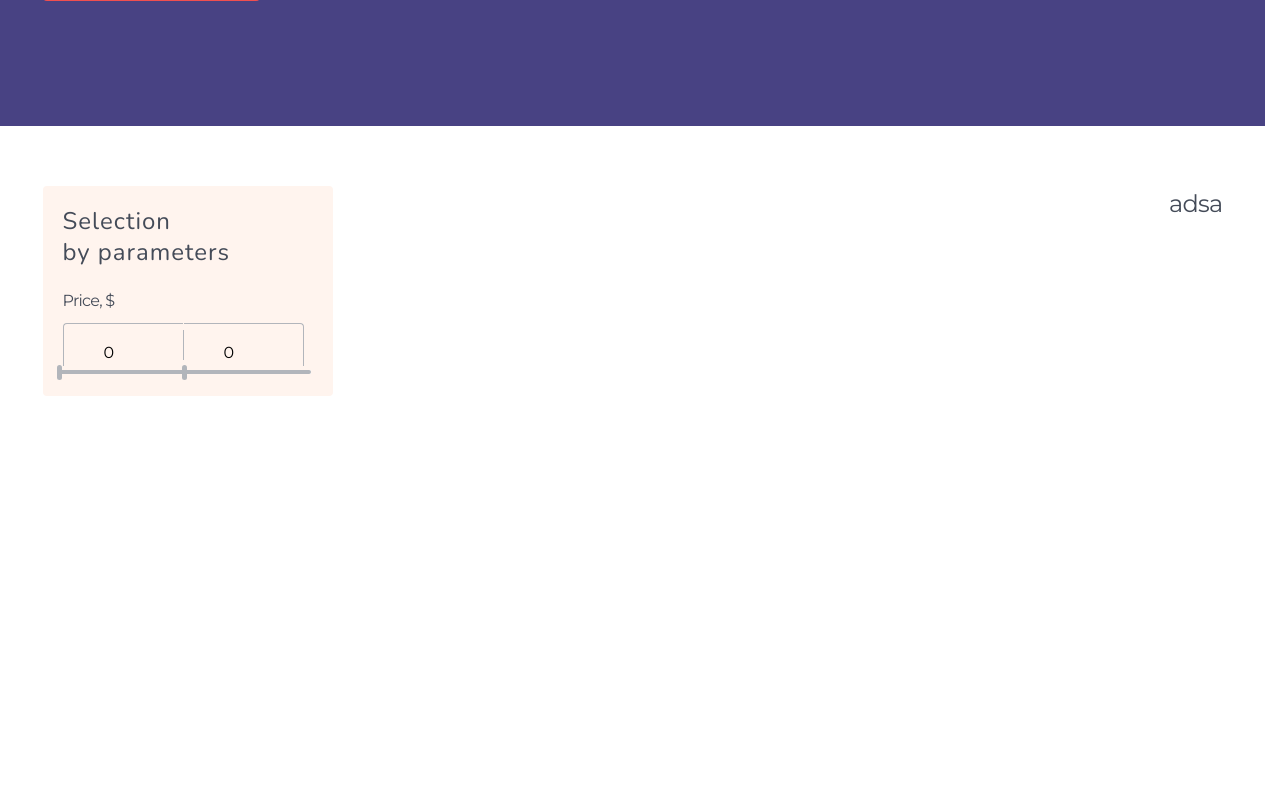
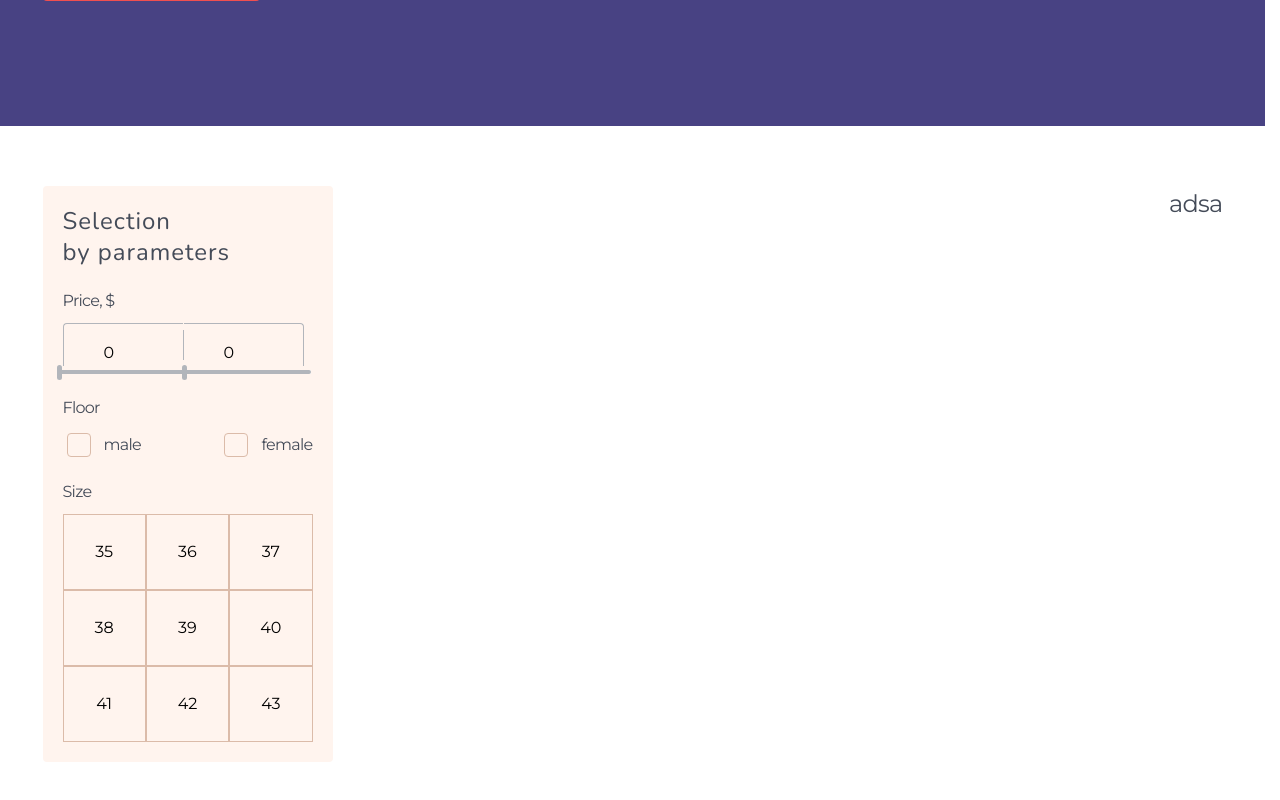
Before and after one commit to Ilya-Poltawezc/project-16-App-shop, a React (Vite) app: page / in a window 1280 px wide. Shown: the part 456-1256 px from the top of the page. Before the commit the page ends 912 px from the top, so only its background shows below. Built offline with nearby package versions, Linux system fonts and the light colour scheme.

Commit message:
catalog(checkbox, size)

```diff
--- /dev/null
+++ b/src/components/Sider/SectionCatalog/CheckBoxInput.jsx
@@ -0,0 +1,19 @@
+import styles from './SectionCatalog.module.scss';
+
+export default function CheckBoxInput() {
+    return (
+         <div className={styles.catalog__checkBlock}>
+         <p className={styles.catalog__blockP}>Floor</p>
+         <div className={styles.catalog__blockCheck}>
+            <div className={styles.catalog__divCheck}>
+                <label className={styles.catalog__blockP} htmlFor="male">male</label>
+                <input className={styles.catalog__checkBox} id='male' type="checkbox" />
+            </div>
+            <div className={styles.catalog__divCheck}>
+                <label className={styles.catalog__blockP} htmlFor="female">female</label>
+                <input className={styles.catalog__checkBox} id='female' type="checkbox" />
+            </div>
+         </div>
+         </div>
+    )
+}
--- a/src/components/Sider/SectionCatalog/SectionCatalog.jsx
+++ b/src/components/Sider/SectionCatalog/SectionCatalog.jsx
@@ -1,6 +1,8 @@
+import CheckBoxInput from './CheckBoxInput';
 import RangeInput from './RangeInput';
 import styles from './SectionCatalog.module.scss';
 import clsx from 'clsx';
+import SizeCatalog from './SizeCatalog';
 
 export default function SectionCatalog() {
     return (
@@ -8,6 +10,8 @@ export default function SectionCatalog() {
             <div className={styles.catalog__title}>
                 <h2 className={styles.catalog__h2}>Selection<br></br> by parameters</h2>
                 <RangeInput />
+                <CheckBoxInput />
+                <SizeCatalog />
             </div>
             <div>adsa</div>
         </div>
--- a/src/components/Sider/SectionCatalog/SectionCatalog.module.scss
+++ b/src/components/Sider/SectionCatalog/SectionCatalog.module.scss
@@ -6,6 +6,9 @@
     justify-content: space-between;
 
     &__title {
+        display: flex;
+        flex-direction: column;
+        row-gap: rem(20);
         padding: rem(20);
         background-color: var(--color-secBg);
         border-radius: rem(4);
@@ -15,10 +18,6 @@
         font-size: rem(24);
         font-weight: 400;
         color: var(--color-greyText);
-    }
-
-    &__block {
-        margin-top: rem(20);
     }
 
     &__blockP {
@@ -90,4 +89,72 @@
         appearance: none;
         margin-left: rem(-6);
     }
+
+    &__checkBlock {
+        display: flex;
+        flex-direction: column;
+        row-gap: rem(10);
+    }
+
+    &__blockCheck {
+        display: flex;
+        align-items: center;
+        justify-content: space-between;
+    }
+
+    &__divCheck {
+        display: flex;
+        align-items: center;
+        column-gap: rem(10);
+        flex-direction: row-reverse;
+    }
+
+    &__checkBox {
+        display: flex;
+        align-items: center;
+        justify-content: center;
+        appearance: none;
+        background-color: transparent;
+        width: rem(24);
+        aspect-ratio: 1;
+        border: var(--borderCheckbox);
+        border-radius: rem(4);
+
+        &:not(:checked) {
+                &::after {
+                    @include hide;
+                }
+            }
+
+            &::after {
+                content: '';
+                width: rem(15);
+                height: rem(12);
+                background: url('../../../assets/icons/GroupCheckbox.svg') center/cover no-repeat;
+                transition-duration: var(--transition-duration);
+            }
+    }
+
+    &__sizeBlock {
+        display: flex;
+        flex-direction: column;
+        row-gap: rem(10);
+    }
+
+    &__blockGrid {
+        display: grid;
+        grid-template-columns: repeat(3, 3fr);
+    }
+
+    &__button {
+        padding: rem(25);
+        background-color: transparent;
+        font-family: var(--font-family-base);
+        font-size: rem(16);
+        border: var(--borderCheckbox);
+    }
+
+    &__active {
+        background-color: var(--color-small);
+    }
 }
--- /dev/null
+++ b/src/components/Sider/SectionCatalog/SizeCatalog.jsx
@@ -0,0 +1,23 @@
+import { useState } from 'react';
+import styles from './SectionCatalog.module.scss';
+import { size } from './size.data'
+
+export default function SizeCatalog() {
+    const [activeId, setActiveId] = useState(null)
+
+    return (
+        <div className={styles.catalog__sizeBlock}>
+            <p className={styles.catalog__blockP}>Size</p>
+            <div className={styles.catalog__blockGrid}>
+                {size.map(({ id, size }) => (
+                    <button
+                        key={id}
+                        onClick={() => setActiveId(id)}
+                        className={`${styles.catalog__button} ${activeId === id ? styles.catalog__active : ''}`}>
+                        {size}
+                    </button>
+                ))}
+            </div>
+        </div>
+    )
+}
--- /dev/null
+++ b/src/components/Sider/SectionCatalog/size.data.js
@@ -0,0 +1,11 @@
+ export const size = [
+    {id: 1, size: 35},
+    {id: 2, size: 36},
+    {id: 3, size: 37},
+    {id: 4, size: 38},
+    {id: 5, size: 39},
+    {id: 6, size: 40},
+    {id: 7, size: 41},
+    {id: 8, size: 42},
+    {id: 9, size: 43},
+]
```
Also changed, not shown: src/assets/icons/GroupCheckbox.svg (added).
